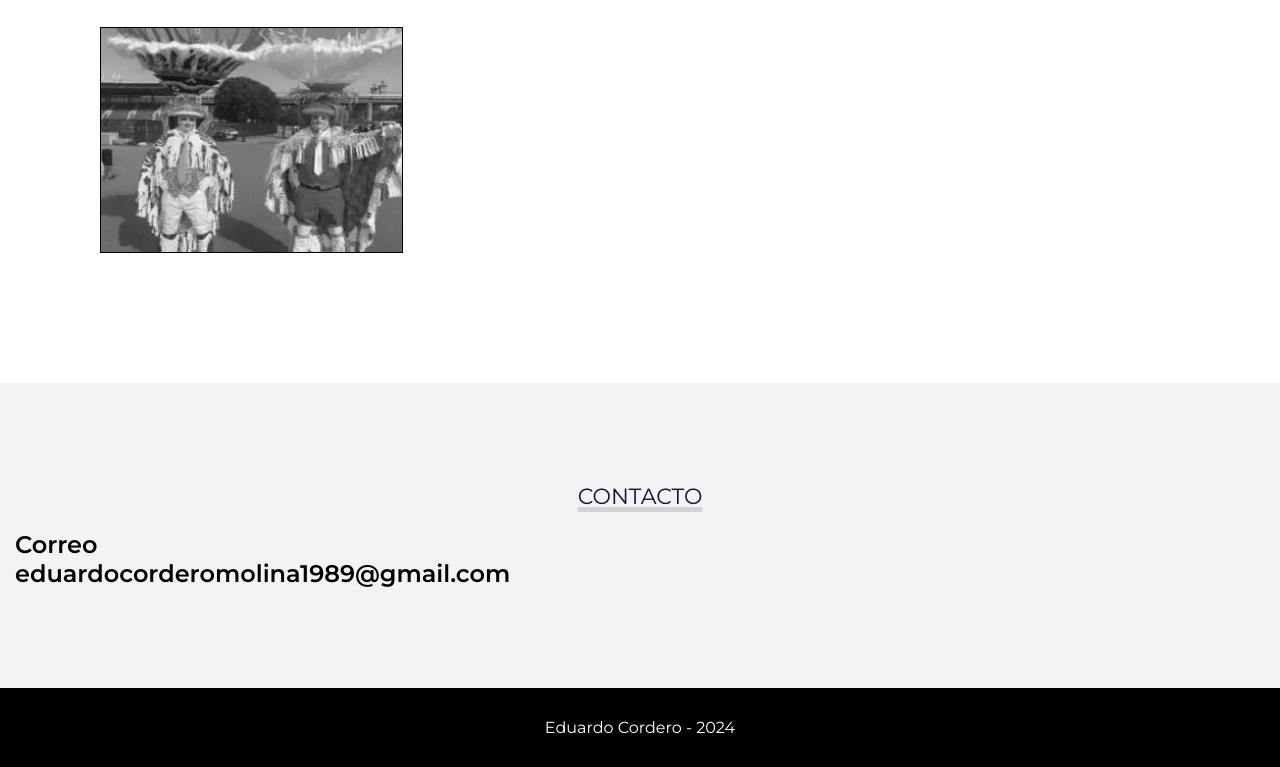
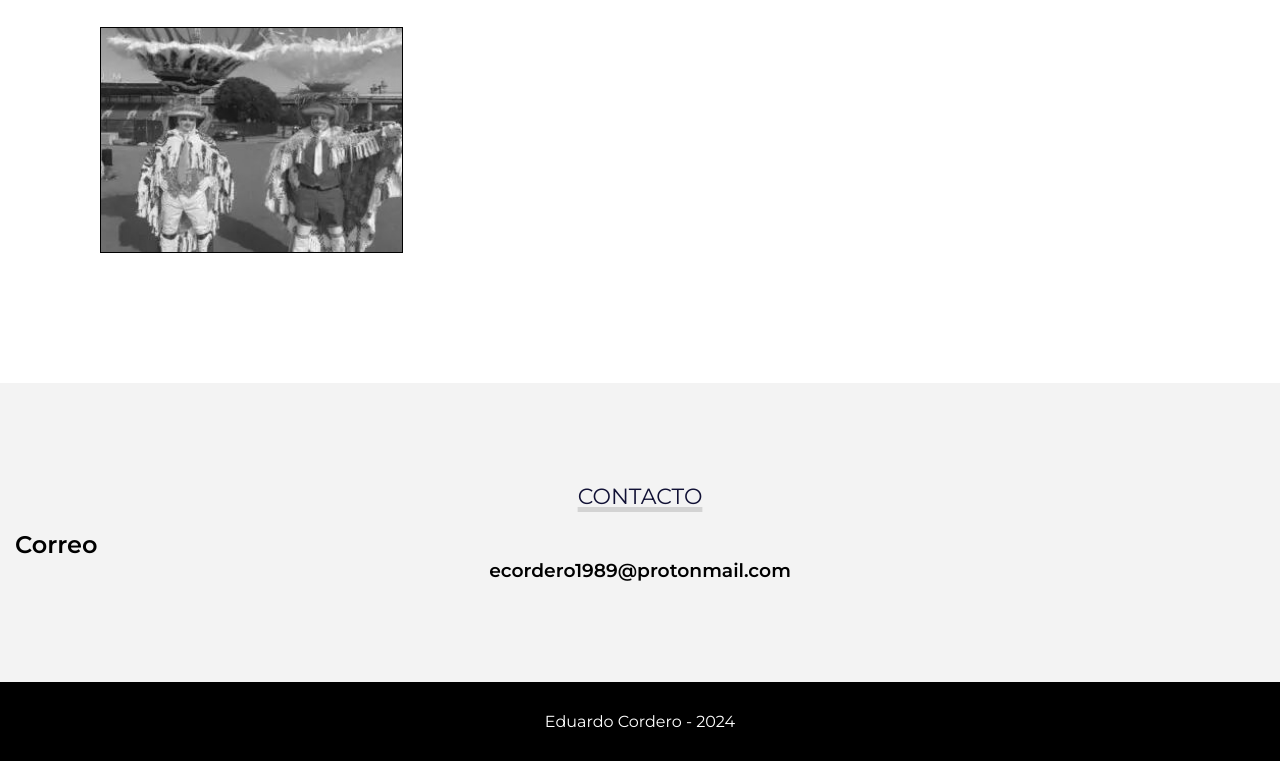
Before and after one commit to ecorderom/portafolio, a plain HTML site: page index.html in a window 1280 px wide. Shown: the part 3692-4459 px from the top of the page. Drawn offline with Linux system fonts and the light colour scheme.

Commit message:
Update index.html

```diff
--- a/index.html
+++ b/index.html
@@ -296,7 +296,7 @@
             <p class="titulo-seccion">Contacto</p>
             <!-- <h2>Twitter </h2>-->
             <h2>Correo</h2>
-            <h2>eduardocorderomolina1989@gmail.com</h2>
+            <h3 align="center">ecordero1989@protonmail.com</h3>
         </div>
     </section>
 
```
